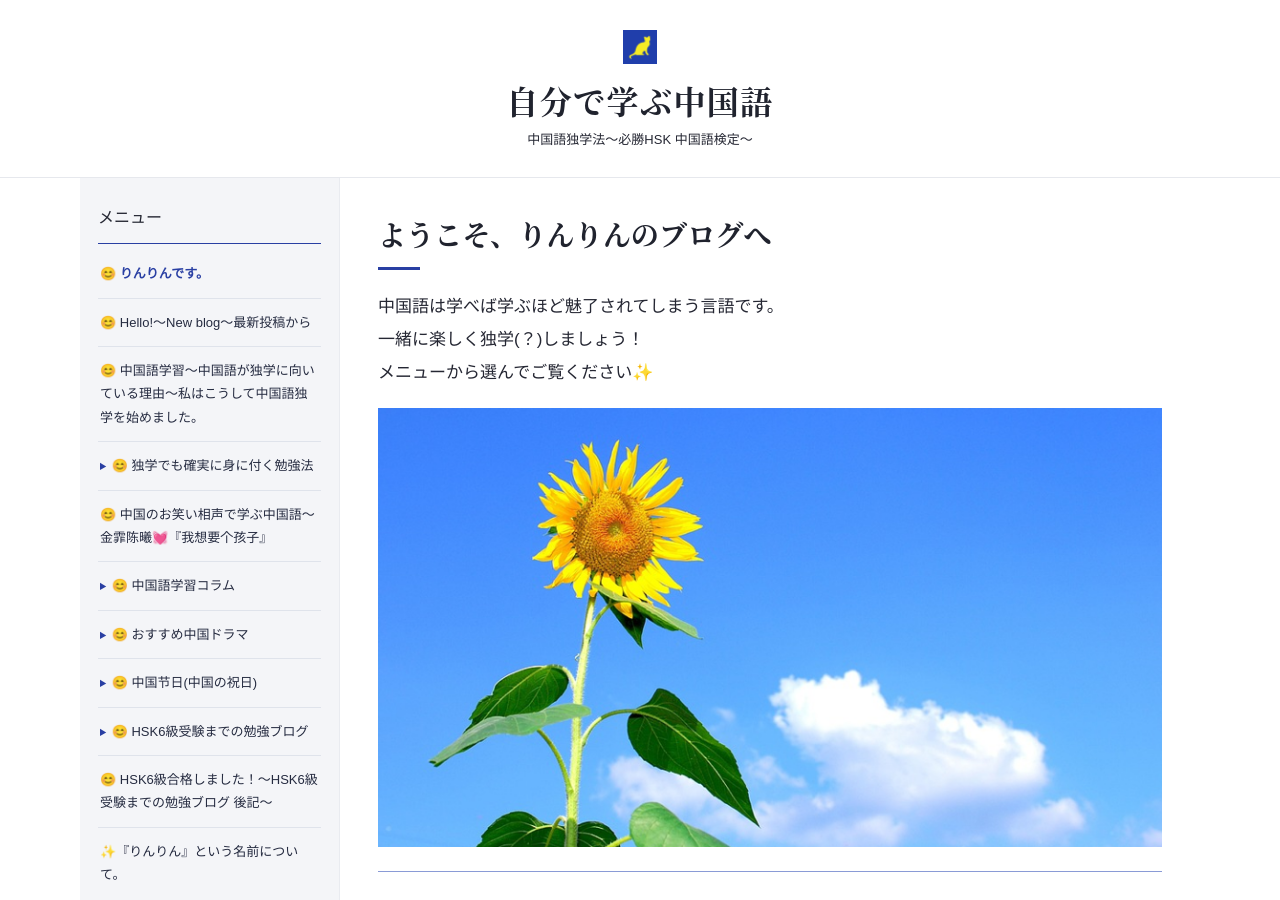
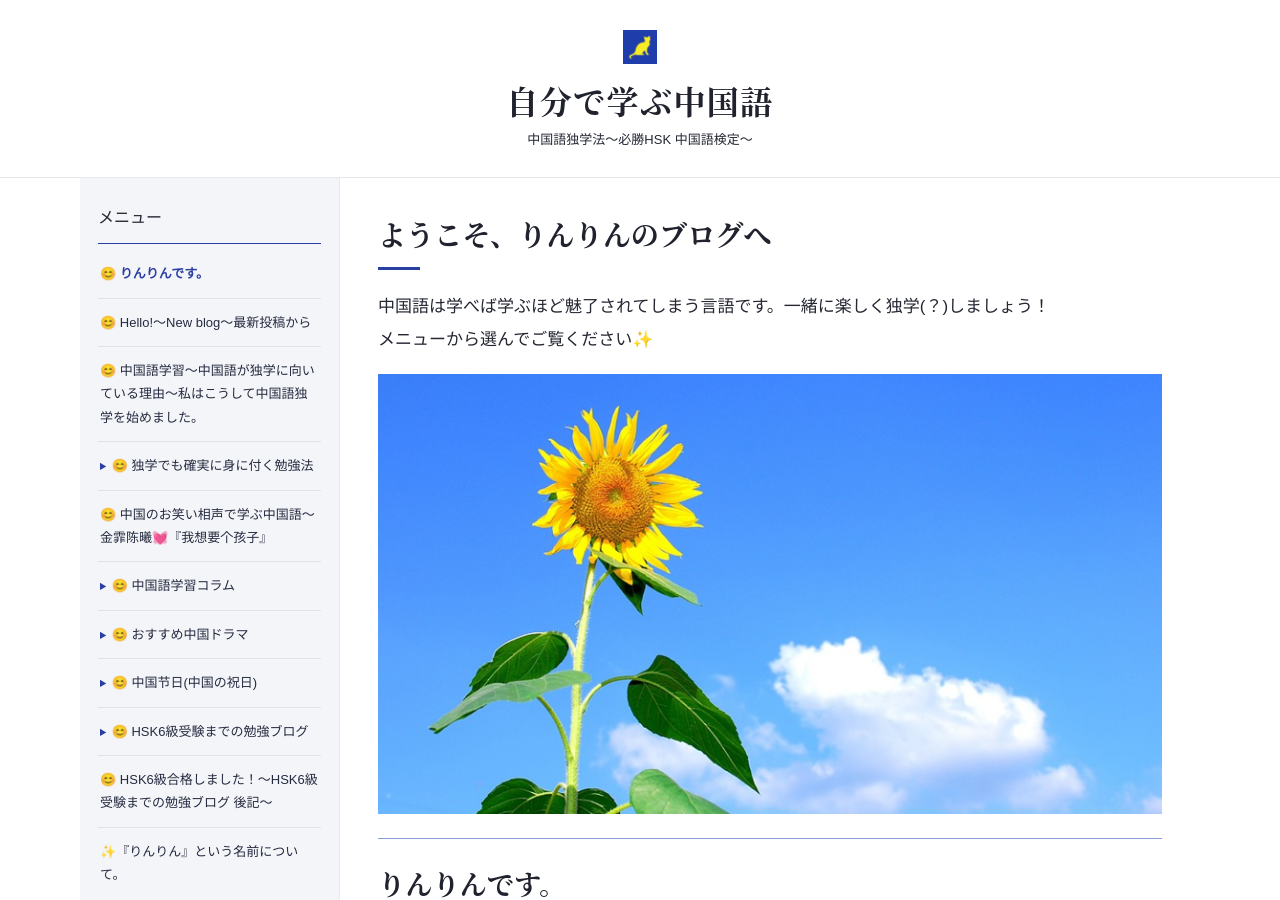
Before and after one commit to linlin-art/jibundemanabu, a Jekyll site: the page built from index.md, in a window 1280 px wide and 900 px high. Built offline with Jekyll 4.4.1, drawn with Linux system fonts in a browser that asks for light colours.

Commit message:
Update index.md

```diff
--- a/index.md
+++ b/index.md
@@ -5,8 +5,7 @@ title: 'Welcome！'
 
 <section aria-labelledby="welcome-heading">
 <h2 class="welcome-title" id="welcome-heading">ようこそ、りんりんのブログへ</h2>
-<p class="welcome-copy">中国語は学べば学ぶほど魅了されてしまう言語です。<br>
-一緒に楽しく独学(？)しましょう！<br>
+<p class="welcome-copy">中国語は学べば学ぶほど魅了されてしまう言語です。一緒に楽しく独学(？)しましょう！<br>
 メニューから選んでご覧ください✨</p>
 <figure class="welcome-photo">
 <img src="{{ '/sunflower-cropped.png' | relative_url }}" alt="青空と白い雲を背景に咲くひまわり" width="820" height="460">
```
